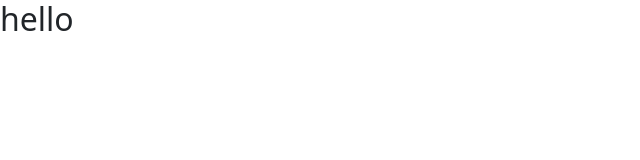
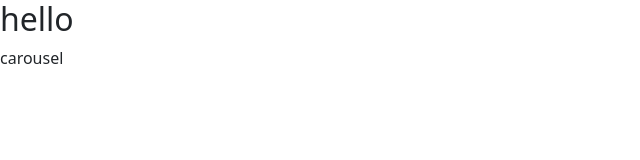
Before and after one commit to vietphu0511/Demo_GitHub, a plain HTML site: page index.html in a window 1280 px wide. Shown: the full height of the page, 0-640 px from the left. Drawn offline with nearby package versions, Linux system fonts and the light colour scheme.

Commit message:
carousel

```diff
--- a/index.html
+++ b/index.html
@@ -17,7 +17,9 @@
   <header>
     <!-- place navbar here -->
     <h2>hello</h2>
-    <div class="carousel"></div>
+    <div class="carousel">
+      <span>carousel</span>
+    </div>
   </header>
   <main>
 
```
